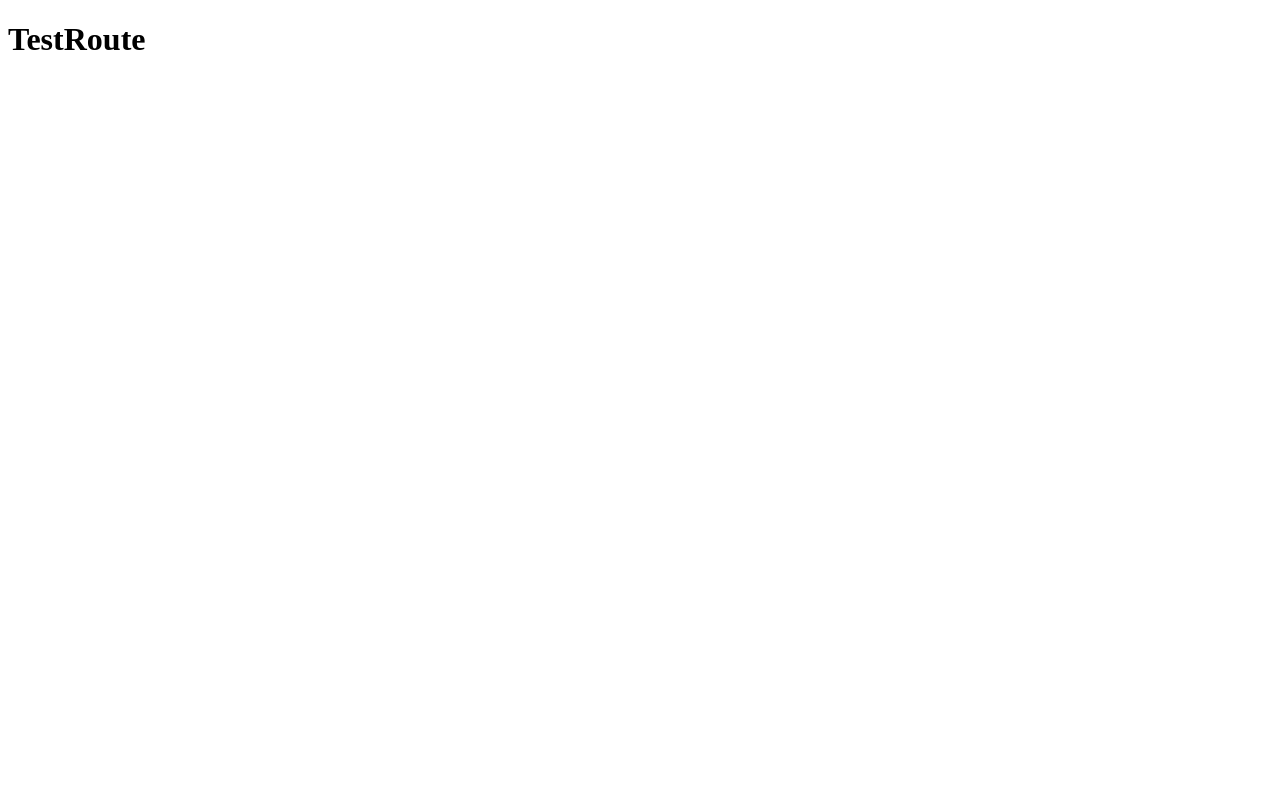
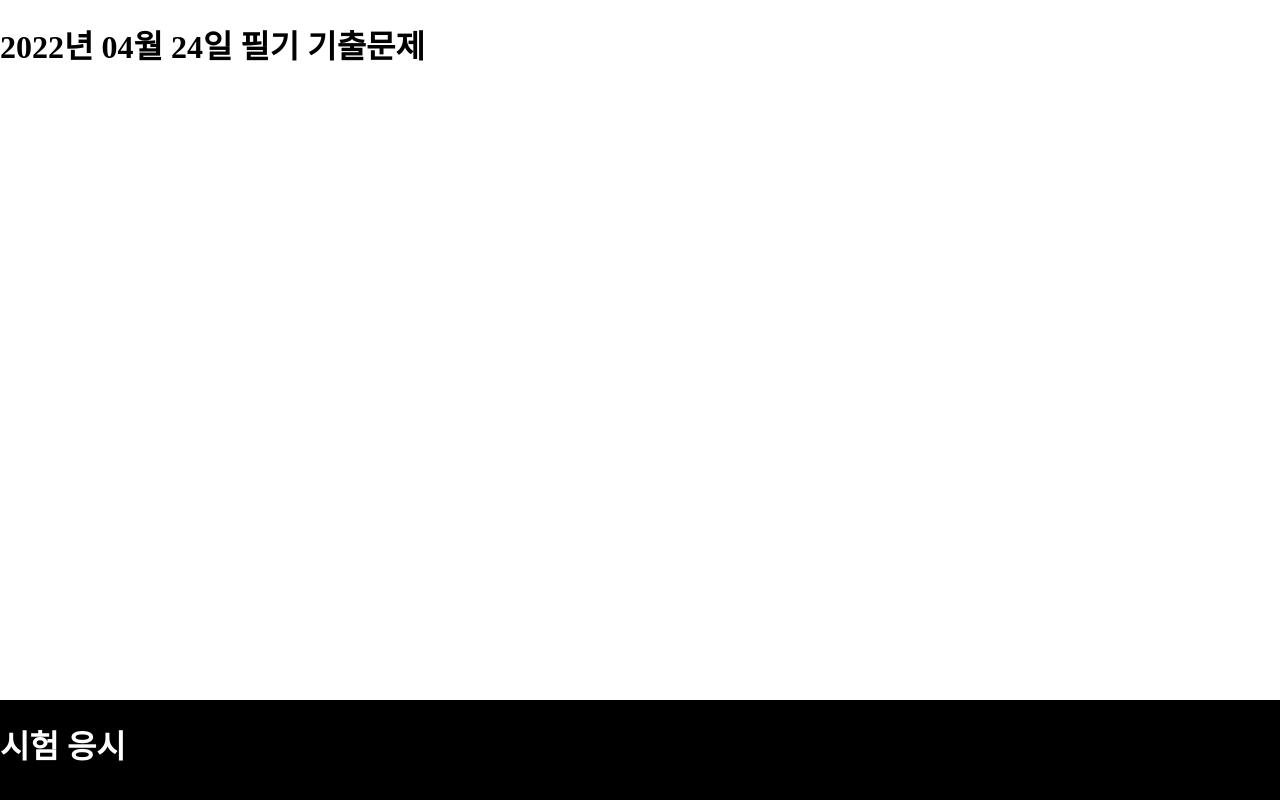
Before and after one commit to westone034626/study-for-certification, a React app: page /tests/220424 in a window 1280 px wide. Built offline with nearby package versions, Linux system fonts and the light colour scheme.

Commit message:
feat: Implement footer and fetch test data

```diff
--- a/public/index.html
+++ b/public/index.html
@@ -2,42 +2,16 @@
 <html lang="en">
   <head>
     <meta charset="utf-8" />
-    <link rel="icon" href="%PUBLIC_URL%/favicon.ico" />
     <meta name="viewport" content="width=device-width, initial-scale=1" />
     <meta name="theme-color" content="#000000" />
     <meta
       name="description"
       content="Web site created using create-react-app"
     />
-    <link rel="apple-touch-icon" href="%PUBLIC_URL%/logo192.png" />
-    <!--
-      manifest.json provides metadata used when your web app is installed on a
-      user's mobile device or desktop. See https://developers.google.com/web/fundamentals/web-app-manifest/
-    -->
-    <link rel="manifest" href="%PUBLIC_URL%/manifest.json" />
-    <!--
-      Notice the use of %PUBLIC_URL% in the tags above.
-      It will be replaced with the URL of the `public` folder during the build.
-      Only files inside the `public` folder can be referenced from the HTML.
-
-      Unlike "/favicon.ico" or "favicon.ico", "%PUBLIC_URL%/favicon.ico" will
-      work correctly both with client-side routing and a non-root public URL.
-      Learn how to configure a non-root public URL by running `npm run build`.
-    -->
-    <title>React App</title>
+    <title>산업위생관리기사 문제풀기 사이트</title>
   </head>
-  <body>
+  <body style="height: 100%">
     <noscript>You need to enable JavaScript to run this app.</noscript>
     <div id="root"></div>
-    <!--
-      This HTML file is a template.
-      If you open it directly in the browser, you will see an empty page.
-
-      You can add webfonts, meta tags, or analytics to this file.
-      The build step will place the bundled scripts into the <body> tag.
-
-      To begin the development, run `npm start` or `yarn start`.
-      To create a production bundle, use `npm run build` or `yarn build`.
-    -->
   </body>
 </html>
--- /dev/null
+++ b/src/components/Footer.js
@@ -0,0 +1,23 @@
+import React from "react";
+
+const FOOTER_HEIGHT = 100;
+
+export default function Footer({ title }) {
+  return (
+    <React.Fragment>
+      <div style={{ flex: 1 }}></div>
+
+      <div
+        style={{
+          position: "sticky",
+          bottom: 0,
+          backgroundColor: "black",
+          height: FOOTER_HEIGHT,
+          marginTop: -FOOTER_HEIGHT,
+        }}
+      >
+        <h1 style={{ color: "white" }}>{title}</h1>
+      </div>
+    </React.Fragment>
+  );
+}
--- /dev/null
+++ b/src/index.css
@@ -0,0 +1,13 @@
+html,
+body,
+#root {
+  height: 100%;
+  margin: 0;
+  padding: 0;
+  border: 0;
+}
+div {
+  display: flex;
+  flex-direction: column;
+  align-items: stretch;
+}
--- a/src/index.js
+++ b/src/index.js
@@ -1,10 +1,11 @@
 import React from "react";
 import ReactDOM from "react-dom/client";
 import { createBrowserRouter, RouterProvider } from "react-router-dom";
+import "./index.css";
 import RootErrorElement from "./error-page";
 import RootRoute, { loader as rootLoader } from "./routes/root";
 import IndexRoute from "./routes/index";
-import TestRoute from "./routes/test/index";
+import TestRoute, { loader as testLoader } from "./routes/test/index";
 
 const router = createBrowserRouter([
   {
@@ -20,6 +21,7 @@ const router = createBrowserRouter([
       },
       {
         path: "tests/:testId",
+        loader: testLoader,
         element: <TestRoute />,
       },
       {
--- a/src/routes/test/index.js
+++ b/src/routes/test/index.js
@@ -1,7 +1,29 @@
+import { useLoaderData } from "react-router-dom";
+import * as tests from "../../data/tests";
+import Footer from "../../components/Footer";
+
+export async function loader({ params }) {
+  const testId = params.testId;
+  const test = Object.values(tests).find((test) => test.id === Number(testId));
+
+  if (!test) {
+    throw new Response("", {
+      status: 404,
+      statusText: "Not found",
+    });
+  }
+
+  return test;
+}
+
 export default function TestRoute() {
+  const test = useLoaderData();
+
   return (
-    <div>
-      <h1>TestRoute</h1>
+    <div style={{ flex: 1 }}>
+      <h1>{test?.title}</h1>
+
+      <Footer title={"시험 응시"} />
     </div>
   );
 }
```
